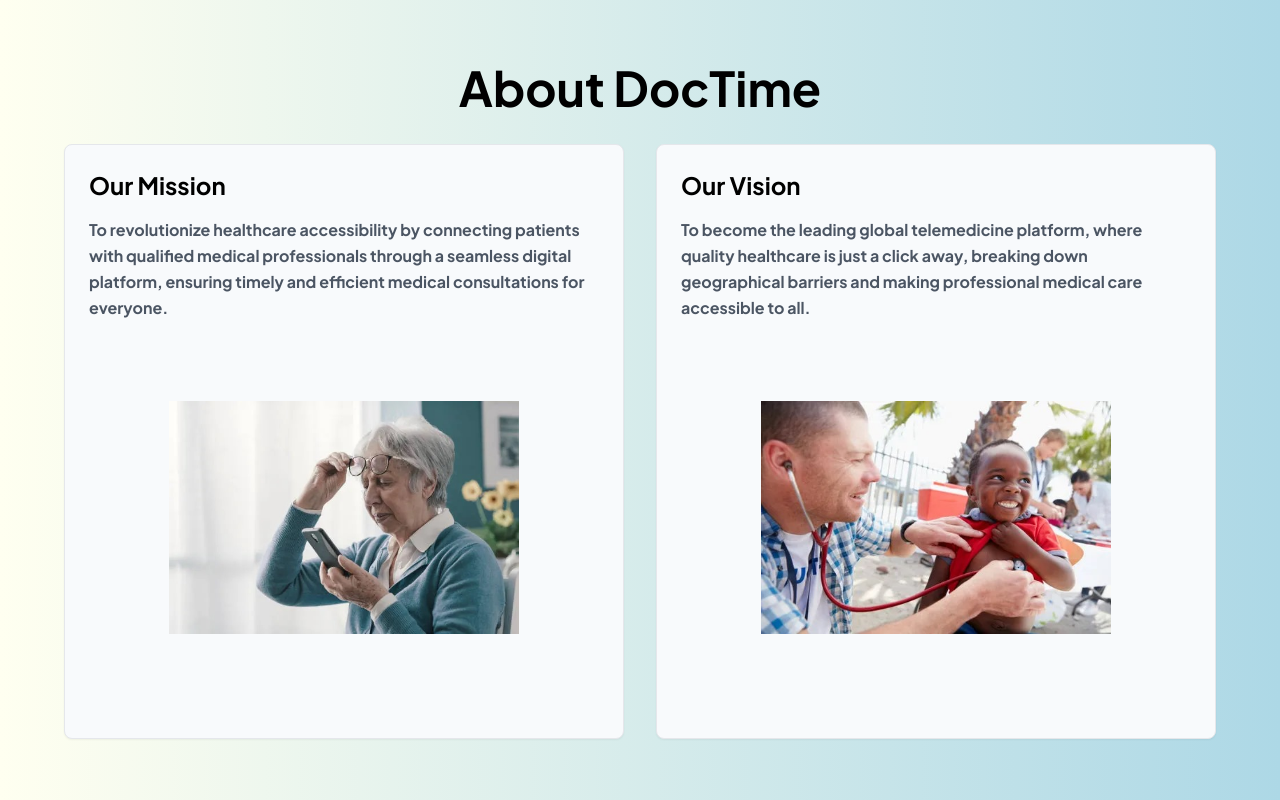
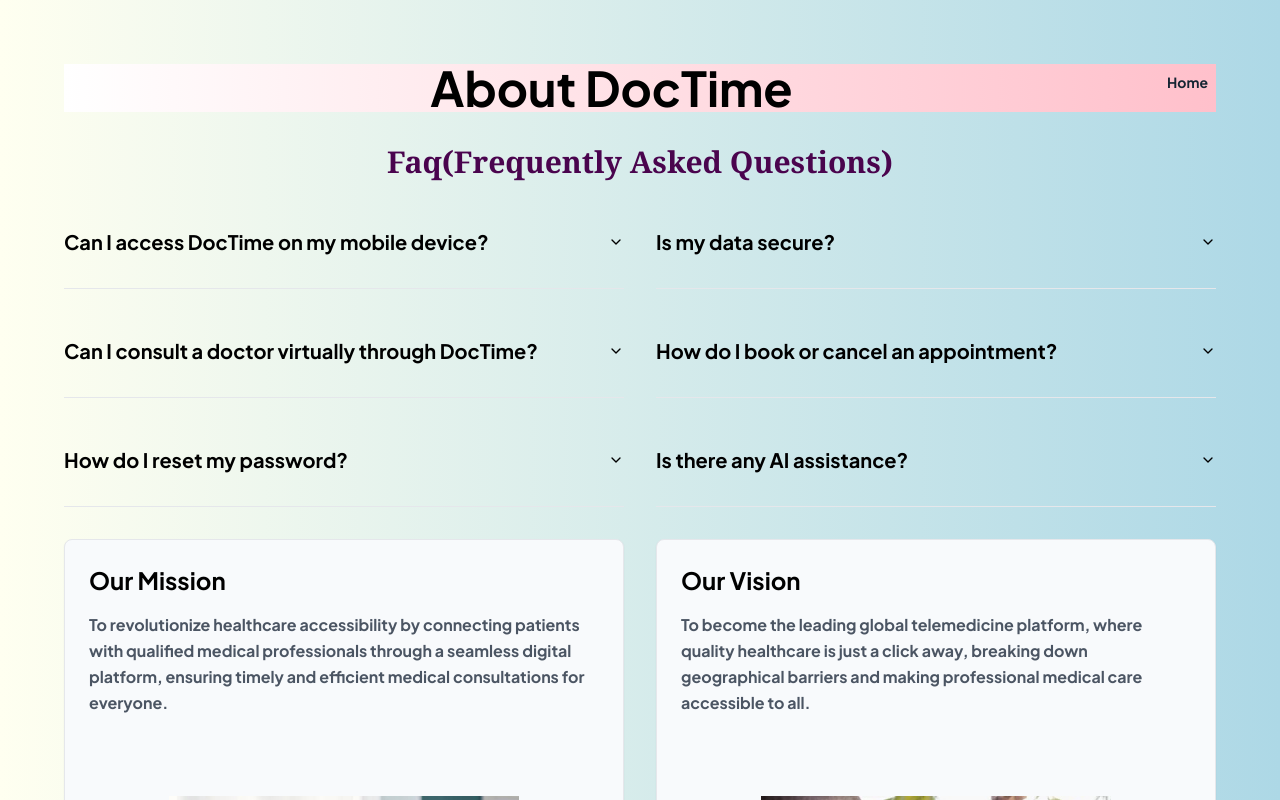
Before and after one commit to Asifislam7/Seva_Me, a Next.js app: page /about in a window 1280 px wide. Shown: the top 800 px of the page. Built offline with nearby package versions, Linux system fonts and the light colour scheme; no server answers.

Commit message:
faq section added

```diff
--- a/app/about/page.tsx
+++ b/app/about/page.tsx
@@ -1,10 +1,44 @@
 "use client";
+import {
+  Accordion,
+  AccordionContent,
+  AccordionItem,
+  AccordionTrigger,
+} from "@/components/ui/accordion";
 
 import { Card } from "@/components/ui/card";
 
 import BlogForm from "@/components/forms/BlogForm";
 import Image from "next/image";
+import Link from "next/link";
 export default function AboutPage() {
+  const faqs = [
+    {
+      trigger: "Can I access DocTime on my mobile device?",
+      content: " Yes, DocTime is a mobile-friendly platform and can be accessed on any device with a web browser. We are also working on a dedicated mobile app for enhanced user experience.",
+    },
+    {
+      trigger: "Is my data secure?",
+      content: "Absolutely. We use end-to-end encryption and comply with healthcare data protection standards to ensure your information is safe.",
+    },
+    {
+      trigger: "Can I consult a doctor virtually through DocTime?",
+      content: "Yes, we offer telemedicine features like video consultations. You can book a virtual appointment with your preferred doctor through the platform.",
+    },
+    {
+      trigger: "How do I book or cancel an appointment?",
+      content: "To book an appointment, go to the Appointments section, select your doctor, and choose a date and time. To cancel, navigate to your scheduled appointments and click on the Cancel button.",
+    },
+    {
+      trigger: "How do I reset my password?",
+      content: "Go to the Login page, click on Forgot Password, and follow the instructions to reset your password.",
+    },
+    {
+      trigger: "Is there any AI assistance?",
+      content: "Yes, it is under development. Soon it will be live on our website.",
+    },
+
+  ];
   function BlogCard({
     title,
     excerpt,
@@ -14,7 +48,7 @@ export default function AboutPage() {
     title: string;
     excerpt: string;
     date: string;
-    author:string;
+    author: string;
   }) {
     return (
       <Card className="p-6 hover:shadow-lg transition-shadow">
@@ -29,9 +63,28 @@ export default function AboutPage() {
     <div className="min-h-screen">
       {/* Hero Section */}
       <section className=" container px-4 mx-auto py-16">
-        <h1 className="text-4xl md:text-5xl font-bold text-center mb-8">
-          About DocTime
+        <h1 className="text-4xl md:text-5xl font-bold text-center mb-8" style={{background:"linear-gradient(to right, white , pink  )"}}>
+          About DocTime <Link href="/" className="text-blue-600 text-sm float-right m-2">
+          Home
+        </Link>
         </h1>
+        {/* Link for home  */}
+
+        <h1 className="text-2xl md:text-3xl font-bold text-center mb-8 text-fuchsia-950 font-serif">
+          Faq(Frequently Asked Questions)
+        </h1>
+        <div className="grid md:grid-cols-2 gap-8 mb-8">
+          {faqs.map((faq, index) => (
+            <Accordion key={index} type="single" collapsible>
+              <AccordionItem value="item-1">
+                <AccordionTrigger className="text-xl font-bold mb-4">
+                  {faq.trigger}
+                </AccordionTrigger>
+                <AccordionContent>{faq.content}</AccordionContent>
+              </AccordionItem>
+            </Accordion>
+          ))}
+        </div>
 
         {/* Mission & Vision Cards */}
         <div className="grid md:grid-cols-2 gap-8 mb-16">
@@ -67,7 +120,6 @@ export default function AboutPage() {
               className="p-20 rounded-lg hover:scale-105 hover:duration-1000"
             />
           </Card>
-
         </div>
 
         {/* Blog Section */}
--- a/app/page.tsx
+++ b/app/page.tsx
@@ -81,7 +81,14 @@ const Home = ({ searchParams }: SearchParamProps) => {
                   Coming Soon!!!
                 </HoverCardContent>
               </HoverCard>
-              <NavigationMenuTrigger>Services</NavigationMenuTrigger>
+              <HoverCard>
+                <HoverCardTrigger>
+                  <NavigationMenuTrigger>Services</NavigationMenuTrigger>
+                </HoverCardTrigger>
+                <HoverCardContent className="bg-white">
+                  Audio Transcription, Video Consultation, and more coming soon!!!
+                </HoverCardContent>
+              </HoverCard>
             </NavigationMenuItem>
           </NavigationMenuList>
           <div className="flex space-x-4 float-right">
@@ -119,8 +126,8 @@ const Home = ({ searchParams }: SearchParamProps) => {
               height={1000}
               className="rounded-xl h-5/6 hover:scale-105 transition duration-500 pr-0 md:pr-24 mb-4 md:mb-0"
             />
-            <div className="text-justify flex flex-col w-full md:w-5/6 ml-0 md:ml-4">
-              <Carousel className="w-full bg-[#1b1717e8] text-white p-5 rounded-lg shadow-xl">
+            <div className="text-justify flex flex-col max-w-fit md:w-5/6 ml-0 md:ml-4">
+              <Carousel className="w-full bg-white text-[#b9770e] p-5 rounded-lg shadow-xl">
                 <CarouselContent>
                   <CarouselItem>
                     <p className="text-lg mb-8 leading-loose">
--- /dev/null
+++ b/components/ui/accordion.tsx
@@ -0,0 +1,58 @@
+"use client"
+
+import * as React from "react"
+import * as AccordionPrimitive from "@radix-ui/react-accordion"
+import { ChevronDown } from "lucide-react"
+
+import { cn } from "@/lib/utils"
+
+const Accordion = AccordionPrimitive.Root
+
+const AccordionItem = React.forwardRef<
+  React.ElementRef<typeof AccordionPrimitive.Item>,
+  React.ComponentPropsWithoutRef<typeof AccordionPrimitive.Item>
+>(({ className, ...props }, ref) => (
+  <AccordionPrimitive.Item
+    ref={ref}
+    className={cn("border-b", className)}
+    {...props}
+  />
+))
+AccordionItem.displayName = "AccordionItem"
+
+const AccordionTrigger = React.forwardRef<
+  React.ElementRef<typeof AccordionPrimitive.Trigger>,
+  React.ComponentPropsWithoutRef<typeof AccordionPrimitive.Trigger>
+>(({ className, children, ...props }, ref) => (
+  <AccordionPrimitive.Header className="flex">
+    <AccordionPrimitive.Trigger
+      ref={ref}
+      className={cn(
+        "flex flex-1 items-center justify-between py-4 font-medium transition-all hover:underline [&[data-state=open]>svg]:rotate-180",
+        className
+      )}
+      {...props}
+    >
+      {children}
+      <ChevronDown className="h-4 w-4 shrink-0 transition-transform duration-200" />
+    </AccordionPrimitive.Trigger>
+  </AccordionPrimitive.Header>
+))
+AccordionTrigger.displayName = AccordionPrimitive.Trigger.displayName
+
+const AccordionContent = React.forwardRef<
+  React.ElementRef<typeof AccordionPrimitive.Content>,
+  React.ComponentPropsWithoutRef<typeof AccordionPrimitive.Content>
+>(({ className, children, ...props }, ref) => (
+  <AccordionPrimitive.Content
+    ref={ref}
+    className="overflow-hidden text-sm transition-all data-[state=closed]:animate-accordion-up data-[state=open]:animate-accordion-down"
+    {...props}
+  >
+    <div className={cn("pb-4 pt-0", className)}>{children}</div>
+  </AccordionPrimitive.Content>
+))
+
+AccordionContent.displayName = AccordionPrimitive.Content.displayName
+
+export { Accordion, AccordionItem, AccordionTrigger, AccordionContent }
--- a/package.json
+++ b/package.json
@@ -10,6 +10,7 @@
   },
   "dependencies": {
     "@hookform/resolvers": "^3.9.0",
+    "@radix-ui/react-accordion": "^1.2.2",
     "@radix-ui/react-alert-dialog": "^1.1.1",
     "@radix-ui/react-checkbox": "^1.1.1",
     "@radix-ui/react-dialog": "^1.1.1",
```
Also changed, not shown: tailwind.config.ts (line endings or trailing spaces), 1 other file (tests, documents, lock files or other folders). Lines whose indentation alone changed are shown as unchanged.
